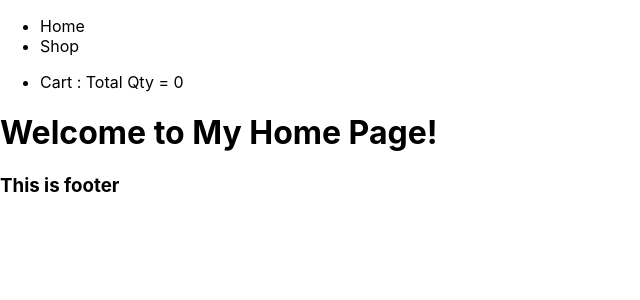
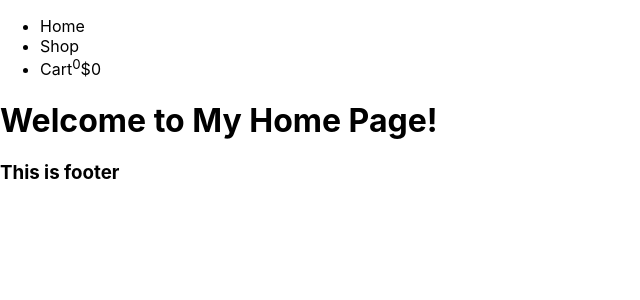
Before and after one commit to dmoradiya/react-redux-next, a Next.js app: page / in a window 1280 px wide. Shown: the top 300 px of the page, without its empty margins (0-640 px from the left). Built offline with nearby package versions, Linux system fonts and the light colour scheme.

Commit message:
add cart quantity and cart subtotal

```diff
--- a/components/src/header/Nav.js
+++ b/components/src/header/Nav.js
@@ -3,8 +3,8 @@ import Link from "next/link";
 import { useSelector } from "react-redux";
 
 const Nav = () => {
-  const cart = useSelector(state => state.cart.totalQty);
-  console.log(cart)
+  const cart = useSelector((state) => state.cart);
+  console.log(cart);
 
   return (
     <React.Fragment>
@@ -17,11 +17,19 @@ const Nav = () => {
             <Link href="/product">Shop</Link>
           </li>
           <li className="mx-8">
-          <p>Cart : Total Qty = {cart}</p>
+            <Link href="/product/cart">
+              <span>
+                Cart
+                <sup className="bg-green-300 rounded-full px-2 py-1">
+                  {cart.cartQty}
+                </sup>${cart.cartSubtotal}
+              </span>
+            </Link>
           </li>
         </ul>
       </nav>
     </React.Fragment>
-)};
+  );
+};
 
 export default Nav;
--- a/components/store/cart-slice.js
+++ b/components/store/cart-slice.js
@@ -4,18 +4,18 @@ const cartSlice = createSlice({
   name: "cart",
   initialState: {
     items: [],
-    totalQty: 0,
-    totalPrice: 0,
+    cartQty: 0,
+    cartSubtotal: 0,
   },
   reducers: {
     addToCart(state, action) {
       const newItem = action.payload;
-      console.log(newItem)
-      const existingItem = state.items.find((item) => item.id === newItem.id);
+      const existingItem = state.items.find(
+        (item) => item.itemId === newItem.id
+      );
       if (!existingItem) {
         state.items.push({
           itemId: newItem.id,
-          itemImage: newItem.image,
           itemTitle: newItem.title,
           itemPrice: newItem.price,
           qty: 1,
@@ -25,10 +25,13 @@ const cartSlice = createSlice({
         existingItem.qty++;
         existingItem.totalPrice = existingItem.totalPrice + newItem.price;
       }
+
+      state.cartQty = state.items.length;
+      state.cartSubtotal = state.items.map(item=>item.totalPrice).reduce((prev,curr) => prev + curr, 0);
     },
     removeItemFromCart(state, action) {
       const id = action.payload;
-      const existingItem = state.items.find((item) => item.id === id);
+      const existingItem = state.items.find((item) => item.itemId === id);
       if (existingItem.qty === 1) {
         state.items.filter((item) => item.id !== id);
       } else {
```
Also changed, not shown: components/src/AddToCart.js (+9 -15 lines). Lines whose indentation alone changed are shown as unchanged.
